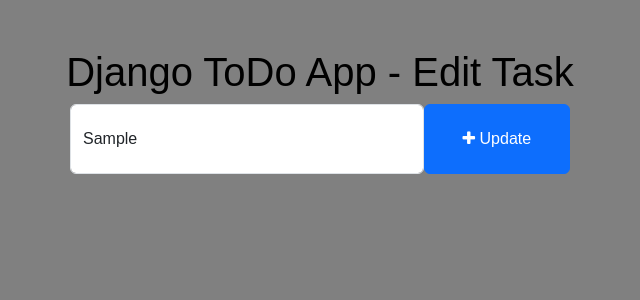
After one commit to sameerrr786/todo, a Django app: page /todo/edit_task/1/ in a window 1280 px wide. The commit adds this page. Shown: the top 300 px of the page, without its empty margins (320-960 px from the left). Run offline with Django 5.2, Linux system fonts and the light colour scheme; tables that the repository leaves empty hold one stand-in row (values such as "Sample post").

Commit message:
final commit

```diff
--- /dev/null
+++ b/templates/edit_task.html
@@ -0,0 +1,36 @@
+{% load static%}
+<!DOCTYPE html>
+<html lang="en">
+<head>
+    <meta charset="UTF-8">
+    <meta http-equiv="X-UA-Compatible" content="IE=edge">
+    <meta name="viewport" content="width=device-width, initial-scale=1.0">
+    <title>TODO LIST - Home</title>
+
+    <!-- Bootstrap -->
+    <link href="https://cdn.jsdelivr.net/npm/bootstrap@5.3.0-alpha1/dist/css/bootstrap.min.css" rel="stylesheet" integrity="sha384-GLhlTQ8iRABdZLl6O3oVMWSktQOp6b7In1Zl3/Jr59b6EGGoI1aFkw7cmDA6j6gD" crossorigin="anonymous">
+    <script src="https://cdn.jsdelivr.net/npm/bootstrap@5.3.0-alpha1/dist/js/bootstrap.bundle.min.js" integrity="sha384-w76AqPfDkMBDXo30jS1Sgez6pr3x5MlQ1ZAGC+nuZB+EYdgRZgiwxhTBTkF7CXvN" crossorigin="anonymous"></script>
+    <!-- Font Awesome Icons -->
+    <link rel="stylesheet" href="https://cdnjs.cloudflare.com/ajax/libs/font-awesome/4.7.0/css/font-awesome.min.css">
+    <link rel="stylesheet" href="{% static 'css/style.css' %}">
+    <style>
+        .form-control{
+        padding: 1.375rem .75rem !important;
+    }
+    </style>
+</head>
+<body>
+    <div class="container">
+        <h1 class="pt-5 text-center">Django ToDo App - Edit Task</h1>
+        <form action="{% url 'edit_task' get_task.pk %}" method="POST" style="width:500px ; margin:auto;">
+                    {% csrf_token %}
+                    <div class="form-group">
+                        <span style="display: flex;">
+                            <input type="text" name="task" class="form-control" placeholder="Add a task" value="{{get_task.task}}">
+                            <button type="submit" class="btn btn-primary" style="width: 200px;"><i class="fa fa-plus"></i> Update</button>
+                        </span>
+                    </div>
+                </form>
+    </div>
+</body>
+</html>
--- a/todo/urls.py
+++ b/todo/urls.py
@@ -4,4 +4,7 @@ from . import views
 urlpatterns = [
     path('addTask/',views.addTask, name='addTask'),
     path('mark_as_done/<int:pk>/', views.mark_as_done, name='mark_as_done'),
+    path('mark_as_undone/<int:pk>/', views.mark_as_undone, name='mark_as_undone'),
+    path('edit_task/<int:pk>/', views.edit_task, name='edit_task'),
+    path('delete_task/<int:pk>/', views.delete_task, name='delete_task'),
 ]
--- a/todo/views.py
+++ b/todo/views.py
@@ -13,3 +13,25 @@ def mark_as_done(request,pk):
     task.is_completed = True
     task.save()
     return redirect('home')  # Redirect to home after marking task as done
+
+def mark_as_undone(request,pk):
+    task=get_object_or_404(Task, pk=pk)
+    task.is_completed = False
+    task.save()
+    return redirect('home')  # Redirect to home after marking task as done
+
+def edit_task(request, pk):
+    get_task = get_object_or_404(Task, pk=pk)
+    if request.method == 'POST':
+        new_task = request.POST['task']
+        get_task.task = new_task
+        get_task.save()
+        return redirect('home')
+    else:  # Redirect to home after editing task
+        context = {'get_task': get_task}
+    return render(request, 'edit_task.html', context)  # Render edit task template
+
+def delete_task(request, pk):
+    task = get_object_or_404(Task, pk=pk)
+    task.delete()
+    return redirect('home')  # Redirect to home after deleting task
```
Also changed, not shown: templates/home.html (+5 -2 lines), db.sqlite3.
